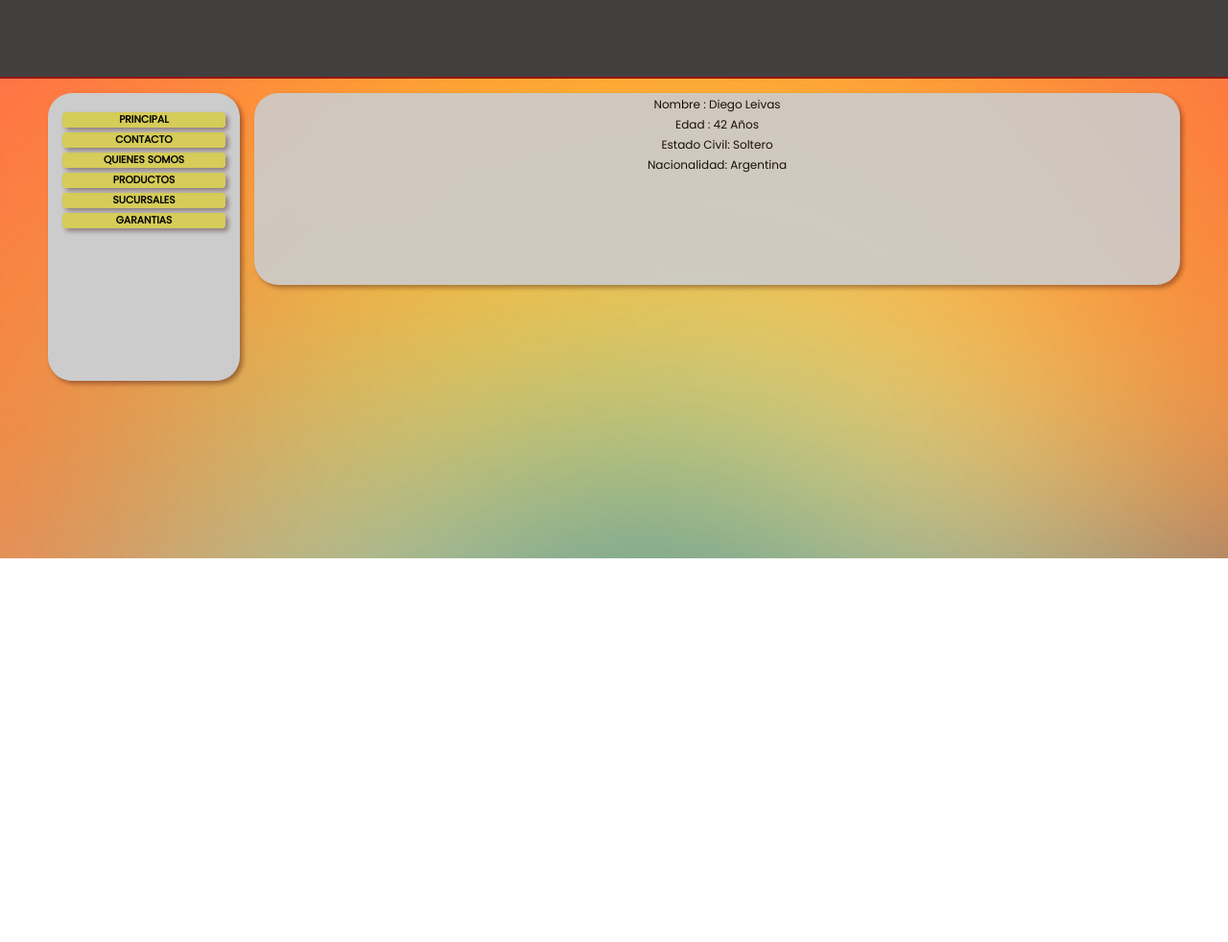
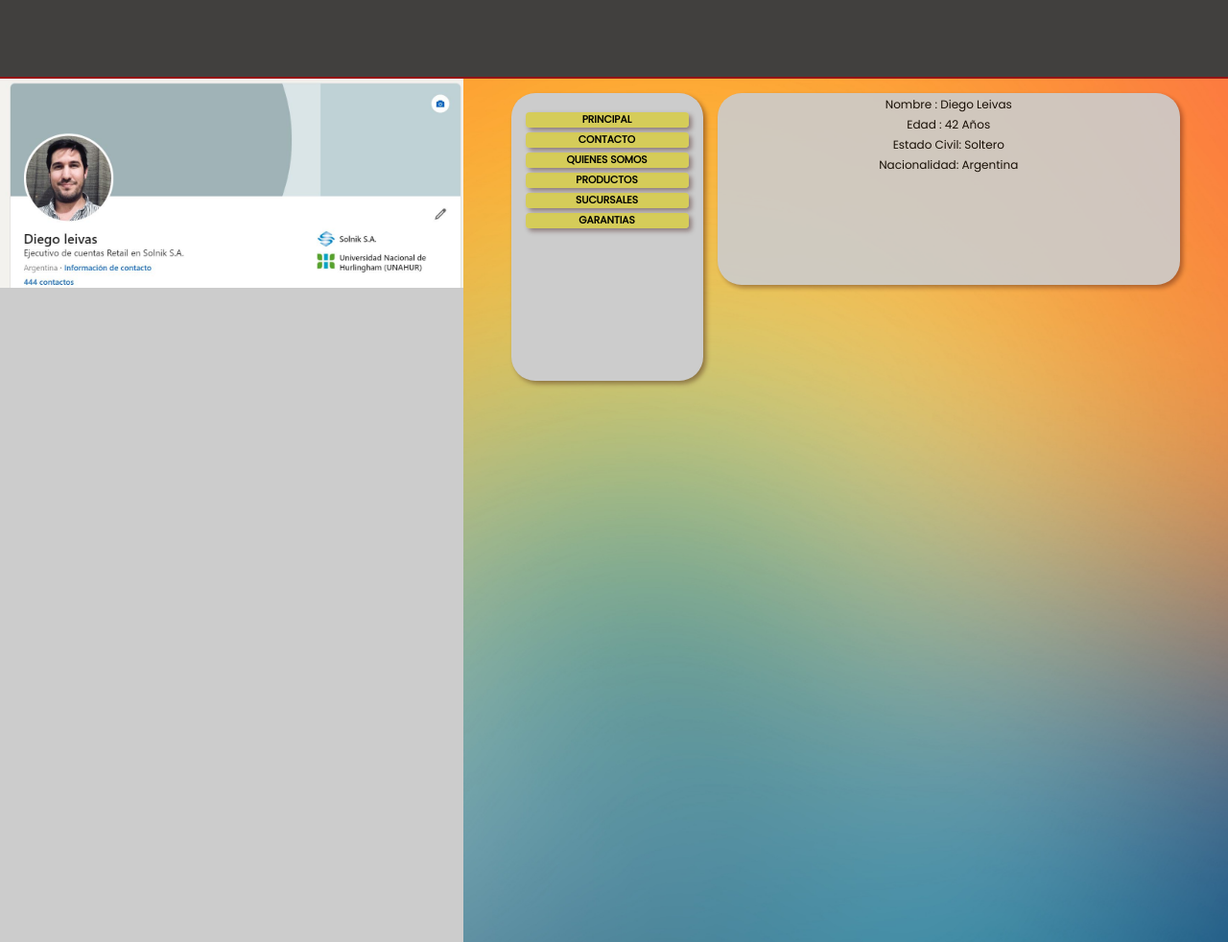
Before and after one commit to diegoleivas/diegoleivas.github.io, a plain HTML site: page index.html in a window 1280 px wide. Shown: the whole page at 96% size. Before the commit the page ends 800 px from the top, so only its background shows below. Drawn offline with Linux system fonts and the light colour scheme; a web font is replaced by a local one.

Commit message:
agregamos imagen y una caja numero 4

```diff
--- a/index.html
+++ b/index.html
@@ -16,9 +16,12 @@
     <header id="cabeceralogo">
         <div>
 
+
         </div>
         </header>
     <section id="cajapadre">
+
+
 
 
         <div id="caja-1">
@@ -32,6 +35,8 @@
 
 
         </div>
+
+
         <div id="caja-2">
            <li>
             <ul> <a id="boton1" >Principal</a></ul>
@@ -45,6 +50,9 @@
 
         </div>
 
+        <div id="caja-4">
+
+        </div>
 
 
     </section>
--- a/misestilos.css
+++ b/misestilos.css
@@ -42,7 +42,7 @@
     display: flex;
     flex-direction: row-reverse;
     border-top: 2px solid rgb(150, 21, 21);
-    height: 500px;
+    height: 900px;
     background-color: #d2f3b4;
     background-image: url("gradient.jpg" ) ;
     background-size: 1400px;
@@ -175,9 +175,14 @@
             flex: 1 5 auto;
             border-radius: 25px;
             opacity: 50%;
+
+
         }
         #caja-4 {
             width: 100px;
         flex: 1 5 auto;
+        background-image:url(Foto.JPG);
+        background-repeat: no-repeat;
+        background-size: contain;
 
         }
```
Also changed, not shown: Foto.JPG (added).
